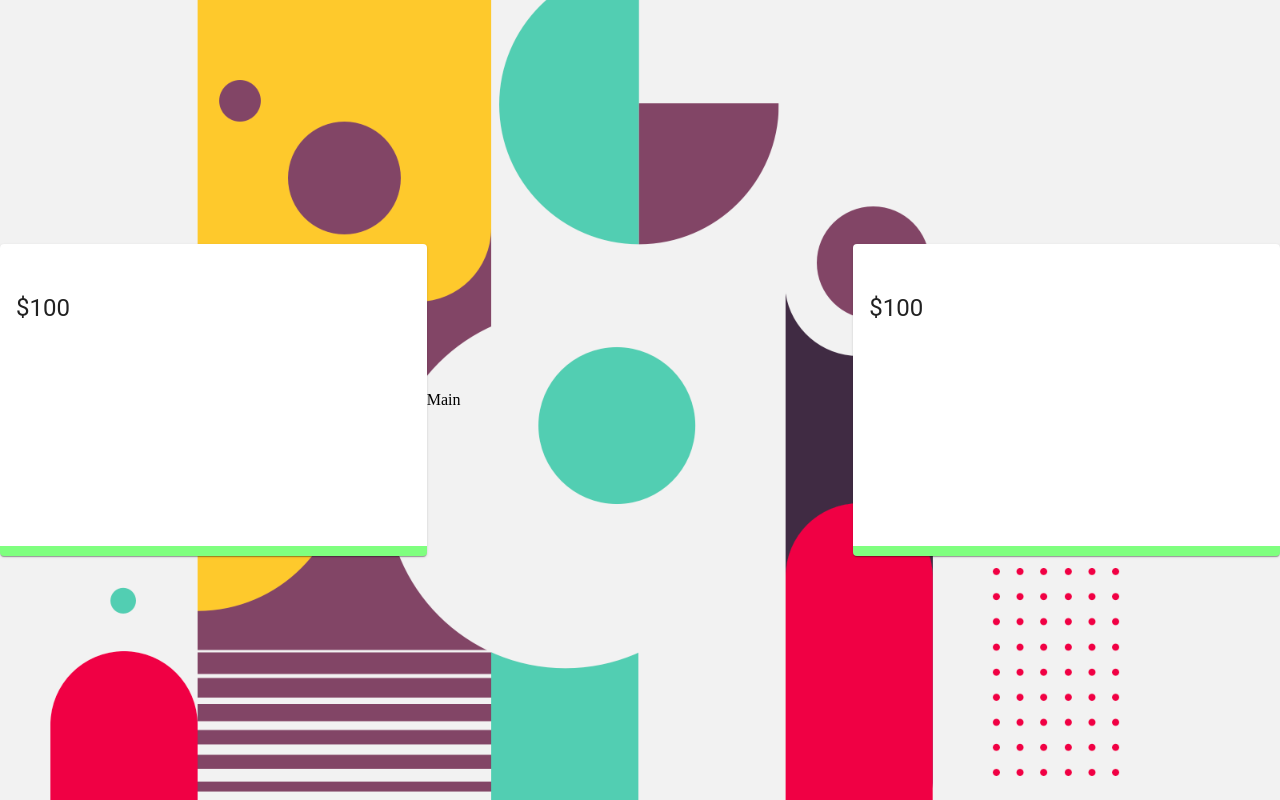
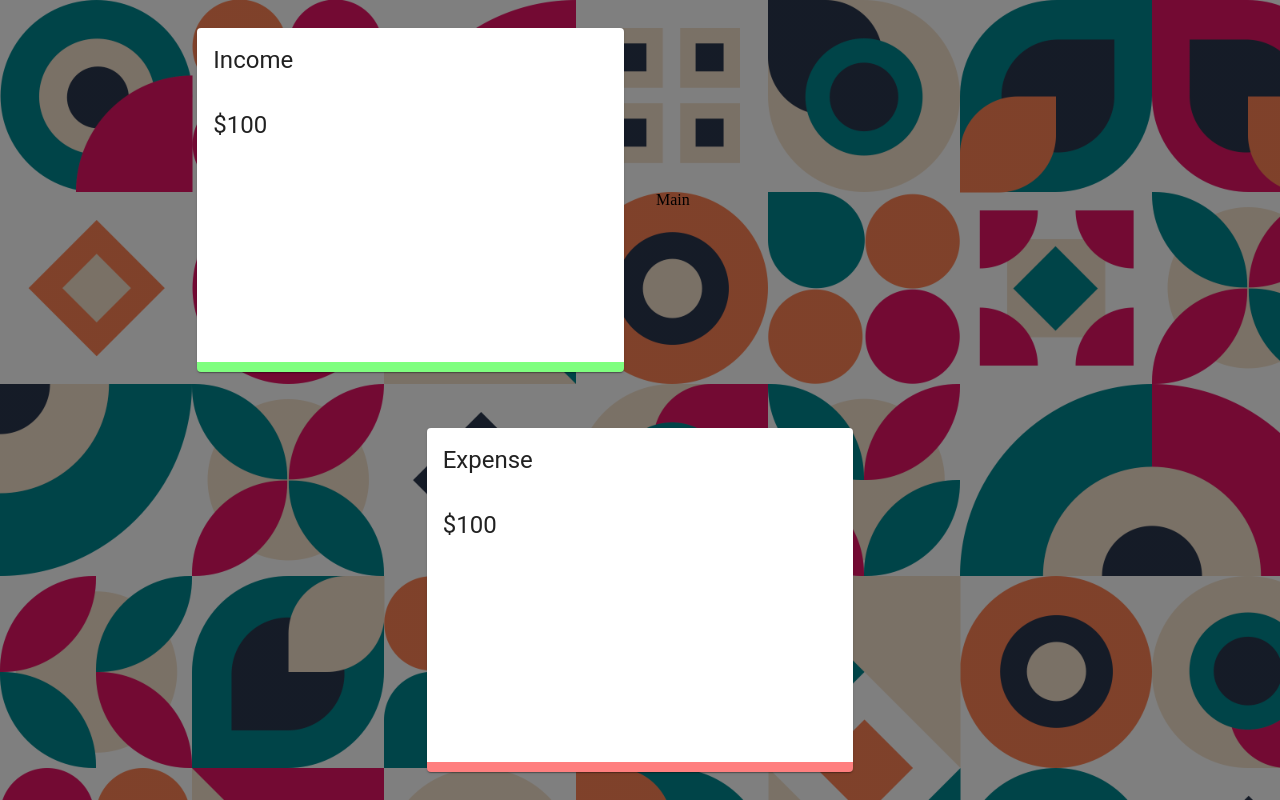
Before and after one commit to UnkleTayo/voice-expense-tracker, a React (Create React App) app: page / in a window 1280 px wide. Built offline with nearby package versions, Linux system fonts and the light colour scheme.

Commit message:
Added title props for each card
Signed-off-by: Adetayo <akinsanyaadetayo7@gmail.com>

```diff
--- a/src/App.js
+++ b/src/App.js
@@ -1,11 +1,14 @@
 import React from 'react';
 import { Grid } from '@material-ui/core';
 import Details from './Components/Details/Details';
+import useStyles from './styles';
 
 const App = () => {
+  const classes = useStyles();
   return (
     <div>
       <Grid
+        className={classes.grid}
         container
         spacing={0}
         alignItems='center'
@@ -13,13 +16,13 @@ const App = () => {
         style={{ height: '100vh' }}
       >
         <Grid item xs={12} sm={4}>
-          <Details />
+          <Details title='Income' />
         </Grid>
         <Grid item xs={12} sm={4}>
           Main
         </Grid>
         <Grid item xs={12} sm={4}>
-          <Details />
+          <Details title='Expense' />
         </Grid>
       </Grid>
     </div>
--- a/src/Components/Details/Details.jsx
+++ b/src/Components/Details/Details.jsx
@@ -3,11 +3,11 @@ import { Card, CardHeader, CardContent, Typography } from '@material-ui/core';
 import { Doughnut } from 'react-chartjs-2';
 import useStyles from './styles';
 
-const Details = () => {
+const Details = ({ title }) => {
   const classes = useStyles();
   return (
-    <Card className={classes.income}>
-      <CardHeader />
+    <Card className={title === 'Income' ? classes.income : classes.expense}>
+      <CardHeader title={title} />
       <CardContent>
         <Typography variant='h5'>$100</Typography>
         <Doughnut />
--- a/src/index.css
+++ b/src/index.css
@@ -6,19 +6,7 @@ html {
 }
 
 body {
-  position: relative;
-  background-image: url('./assets/Oreti.png');
+  background: linear-gradient(rgba(0, 0, 0, 0.5), rgba(0, 0, 0, 0.5)),
+    url(./assets/linth.png);
   background-size: cover;
 }
-
-body::before {
-  content: ' ';
-  display: block;
-  position: absolute;
-  left: 0;
-  top: 0;
-  width: 100%;
-  height: 100%;
-  z-index: 1;
-  opacity: 0.6;
-}
```
Also changed, not shown: src/Components/Details/Main.jsx (added, +14 -0 lines), src/assets/Oreti.png (deleted), src/assets/linth.png (added).
